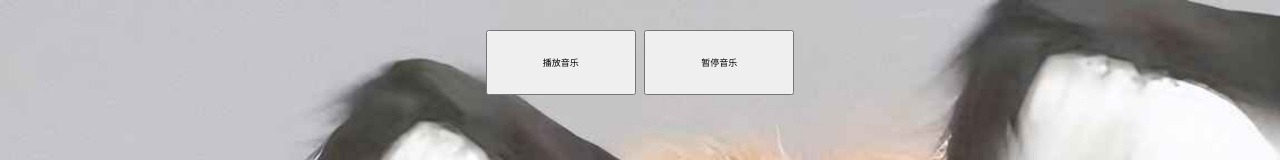
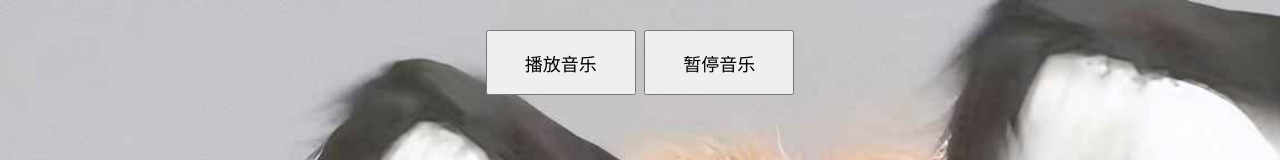
Before and after one commit to yelan1219/yelan, a plain HTML site: page index.html in a window 1280 px wide. Shown: the top 160 px of the page. Drawn offline with Linux system fonts and the light colour scheme.

Commit message:
Update index.html

```diff
--- a/index.html
+++ b/index.html
@@ -66,7 +66,7 @@
             height: 65px; /* 设置高度 */
 
             cursor: pointer;
-            font-size: 0.3em; /* 增加字体大小 */
+            font-size: 0.6em; /* 增加字体大小 */
         }
     </style>
 </head>
```
